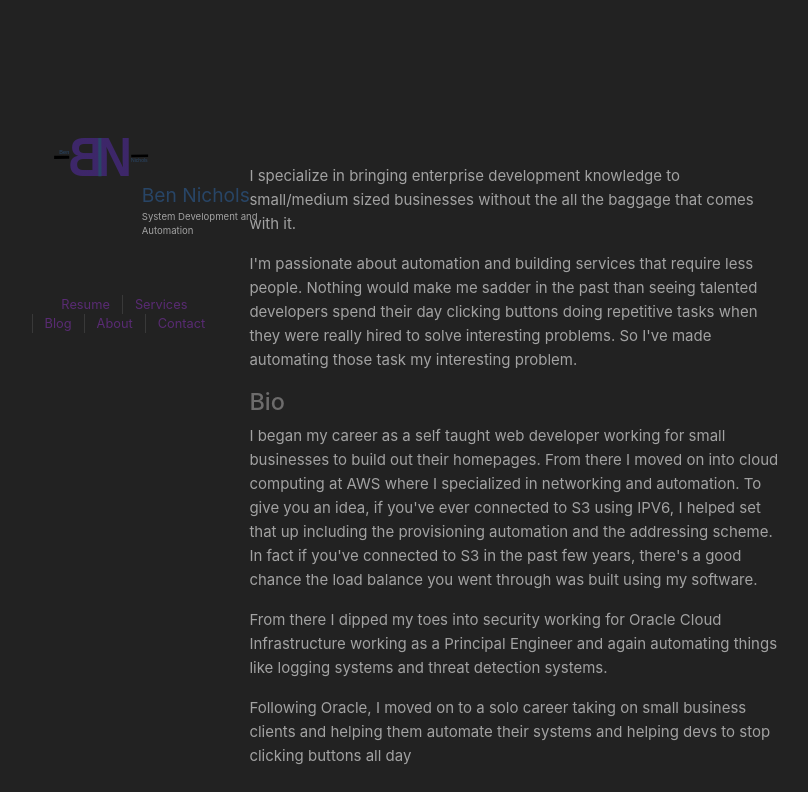
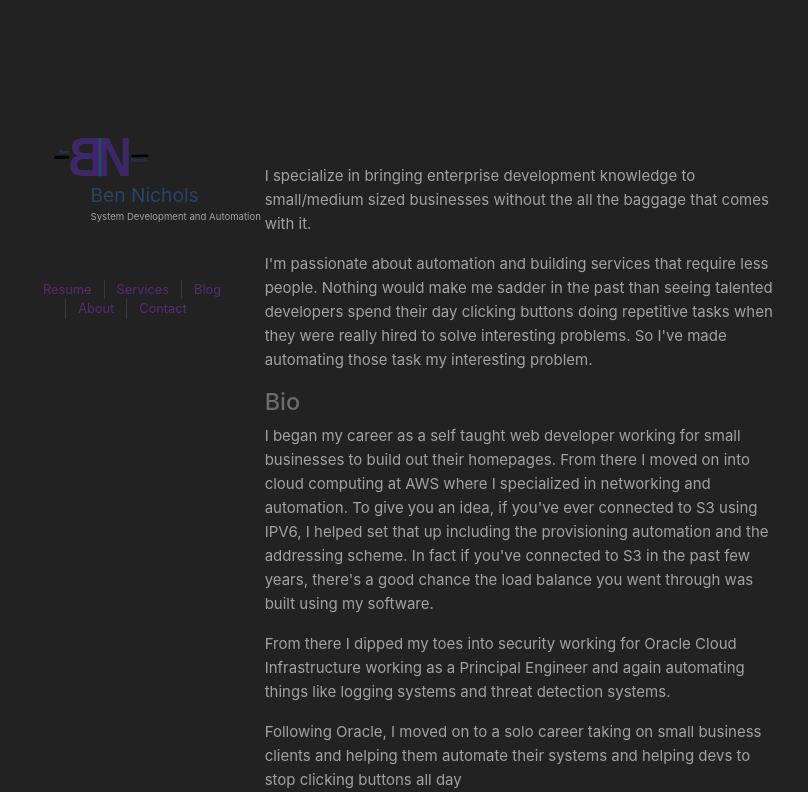
Before and after one commit to bnichs/bnichs-public, a Vue app in the folder bnichs/: page / in a window 1024 px wide. Shown: the top 792 px of the page, without its empty margins (104-912 px from the left). Built offline with nearby package versions, Linux system fonts and the light colour scheme.

Commit message:
Main formatting

```diff
--- a/bnichs/src/App.vue
+++ b/bnichs/src/App.vue
@@ -218,7 +218,7 @@ main{
 
   main{
     margin: 15vh 0 10vh 0;
-    width: 52vw;
+    width: 50vw;
   }
 
   .welcome-items {
--- a/bnichs/src/components/TitleBox.vue
+++ b/bnichs/src/components/TitleBox.vue
@@ -106,7 +106,7 @@ h3 {
   }
 
   .title-box{
-    margin: 0 0 0vh 10vw;
+    margin: 0 0 0vh 5vw;
   }
 
   .greetings{
```
